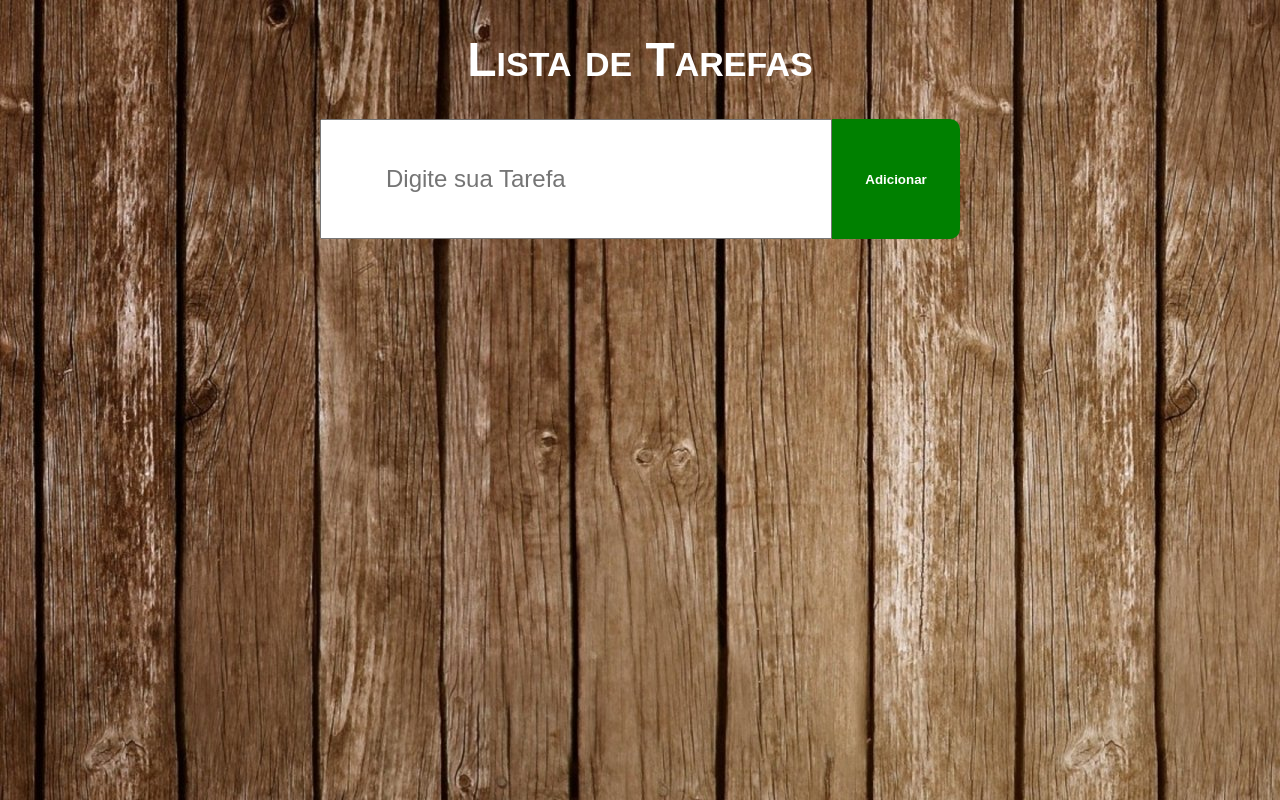
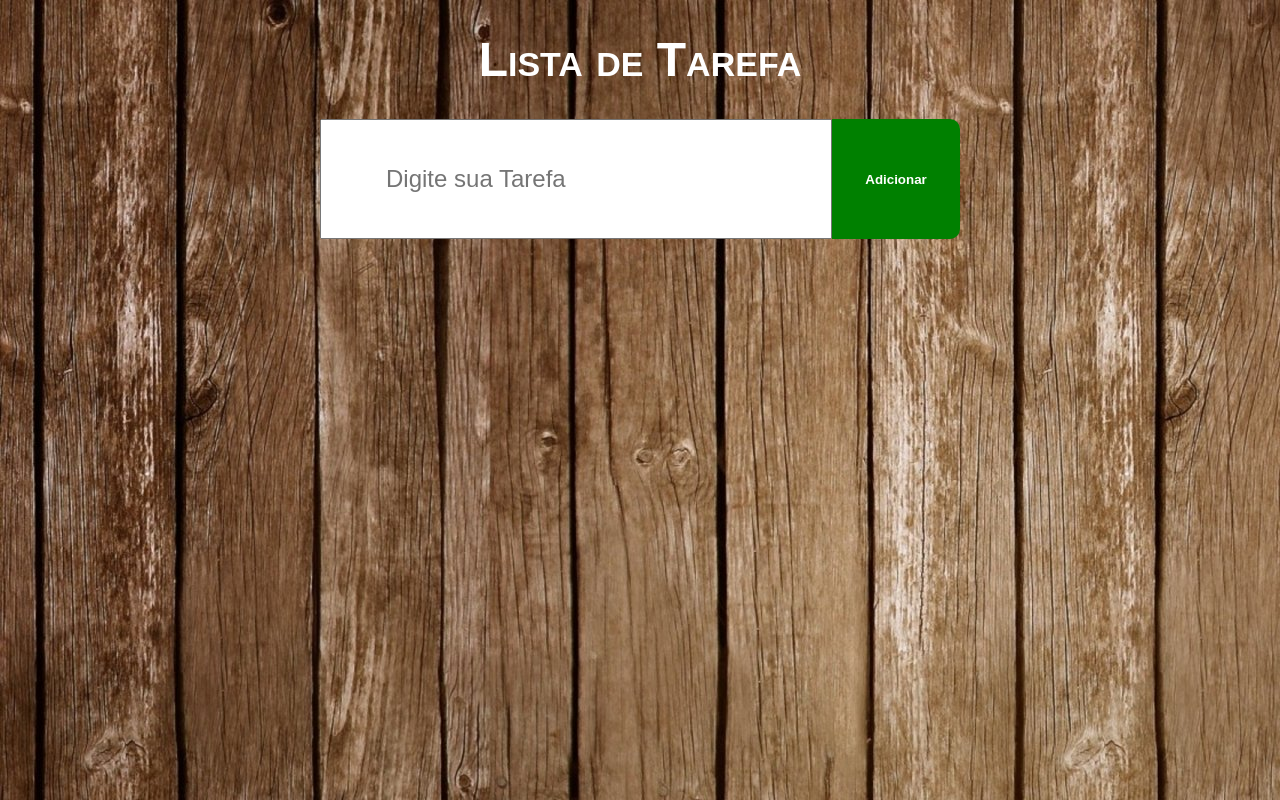
Before and after one commit to otaviob12/lista-tarefa, a plain HTML site: page index.html in a window 1280 px wide. Drawn offline with Linux system fonts and the light colour scheme.

Commit message:
Update index.html

```diff
--- a/index.html
+++ b/index.html
@@ -9,7 +9,7 @@
     <title>Lista de Tarefas</title>
 </head>
 <body>
-    <h1>Lista de Tarefas</h1>
+    <h1>Lista de Tarefa</h1>
     <header>
         <input id="inputTarefa" type="text" placeholder="Digite sua Tarefa">
         <button onclick="addTarefa()" id="btnAdd" class="add">Adicionar</button>
```
